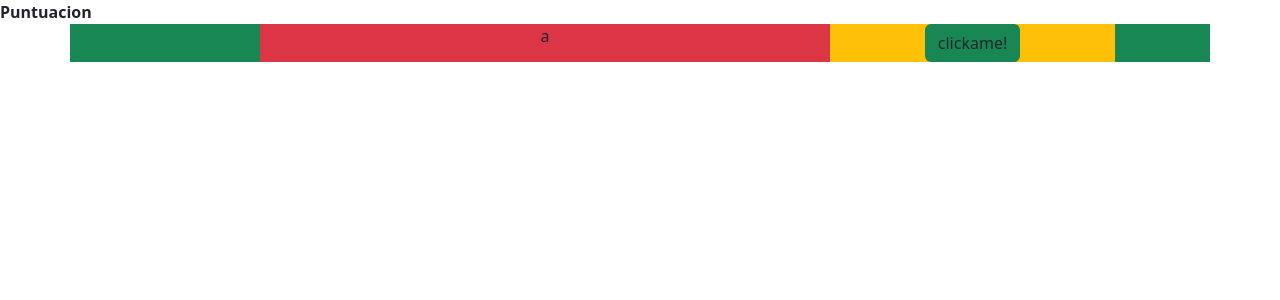
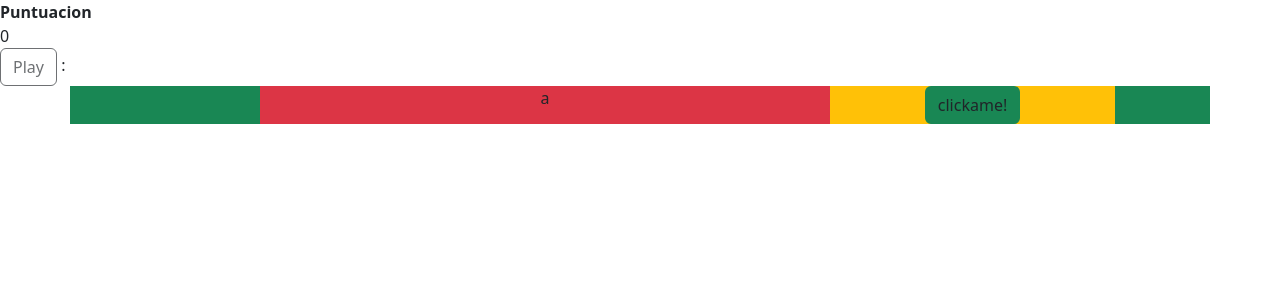
Before and after one commit to Elmontthefruit/forfunsake, a PHP site: page /fase_pruebas.html in a window 1280 px wide. Shown: the top 300 px of the page. Run offline with PHP 8.4, Linux system fonts and the light colour scheme.

Commit message:
elAudioFunciona

```diff
--- a/css/estilo.css
+++ b/css/estilo.css
@@ -91,3 +91,9 @@ border-radius: 5px;}
     }
 
 }
+
+/* -------------------------------------------- */
+.fever{
+    margin-left: 0;
+    width: 50%;
+}
--- a/fase_pruebas.html
+++ b/fase_pruebas.html
@@ -8,6 +8,7 @@
     <link rel="stylesheet" href="https://cdn.jsdelivr.net/npm/bootstrap-icons@1.11.3/font/bootstrap-icons.min.css">
     <link rel="stylesheet" href="css/estilo.css">
     <script src="scriptNivel.js">
+
     </script>
 </head>
 <body>
@@ -16,16 +17,31 @@
 <section id="infoCancion ">
 <b>Puntuacion</b>
 
-<div id="puntitos"></div>
+<div id="puntitos">0</div>
 </section>
 
+<!-- Aqui se empieza el nivel.OSMEL ACUERDATE DE PONER QUE EL BOTON DESAPAREZCA! -->
+<div class="empezar">
+
+
+    <audio id="audioCancion">
+        <!-- Se declara aqui el audio -->
+        <source src="audio/aEscala.mp3" type="audio/mpeg">
+    </audio>
+
+    <button class="btn" id="btnStart" onclick="playAudio()" disabled>Play</button>
+    <!-- debug -->
+    <span id="minutes"></span>:<span id="seconds"></span>
+</div>
 
 
 <section id="juego">
 <div class="container">
     <div class="row bg-success text-center">
-        <div class="col-6 offset-2 bg-danger">a</div>
-        <div class="col-3 bg-warning"> <button  class="btn bg-success bton-1" onclick="pulsaBoton()">clickame!</button></div>
+        <div class="col-6 offset-2 bg-danger ">
+            <!-- <div><img src="img/feverrr.gif" class="fever"></div> -->
+            a</div>
+        <div class="col-3 bg-warning"> <button  class="btn bg-success " id="bton-1"  onclick="pulsaBoton()">clickame!</button></div>
     </div>
 </div>
 
--- a/scriptNivel.js
+++ b/scriptNivel.js
@@ -1,8 +1,38 @@
-let puntuacion=0;
+let puntuacion = 0;
 
 
-function pulsaBoton(){
-puntuacion=puntuacion+1;
-document.getElementById('puntitos').innerText = puntuacion;
-alert(puntuacion);
+
+function playAudio() {
+    // declara aqui la variable o esto se va a poner gilipollas
+    let x = document.getElementById("audioCancion");
+    x.play();
+    // Una vez empieza el nivel, el botón de start desaparece
+    document.getElementById("btnStart").remove();
+    // info
+    //https://www.w3schools.com/jsref/met_audio_play.asp
+//DEBUG y si, está copiaoypegao de los internetes
+var sec = 0;
+function pad ( val ) { return val > 9 ? val : "0" + val; }
+setInterval( function(){
+    document.getElementById("seconds").innerHTML=pad(++sec%60);
+    document.getElementById("minutes").innerHTML=pad(parseInt(sec/60,10));
+}, 1000);
+
+
+
 }
+
+
+function pulsaBoton() {
+    puntuacion = puntuacion + 1;
+    document.getElementById('puntitos').innerText = puntuacion;
+    document.getElementById("bton-1").disabled = true;
+    // alert(puntuacion);
+}
+function activaBoton(botonPulsable) {
+    document.getElementById(botonPulsable).disabled = false;
+
+}
+
+// El puto timing
+// https://www.w3schools.com/tags/av_event_timeupdate.asp
```
Also changed, not shown: 1 other file.
